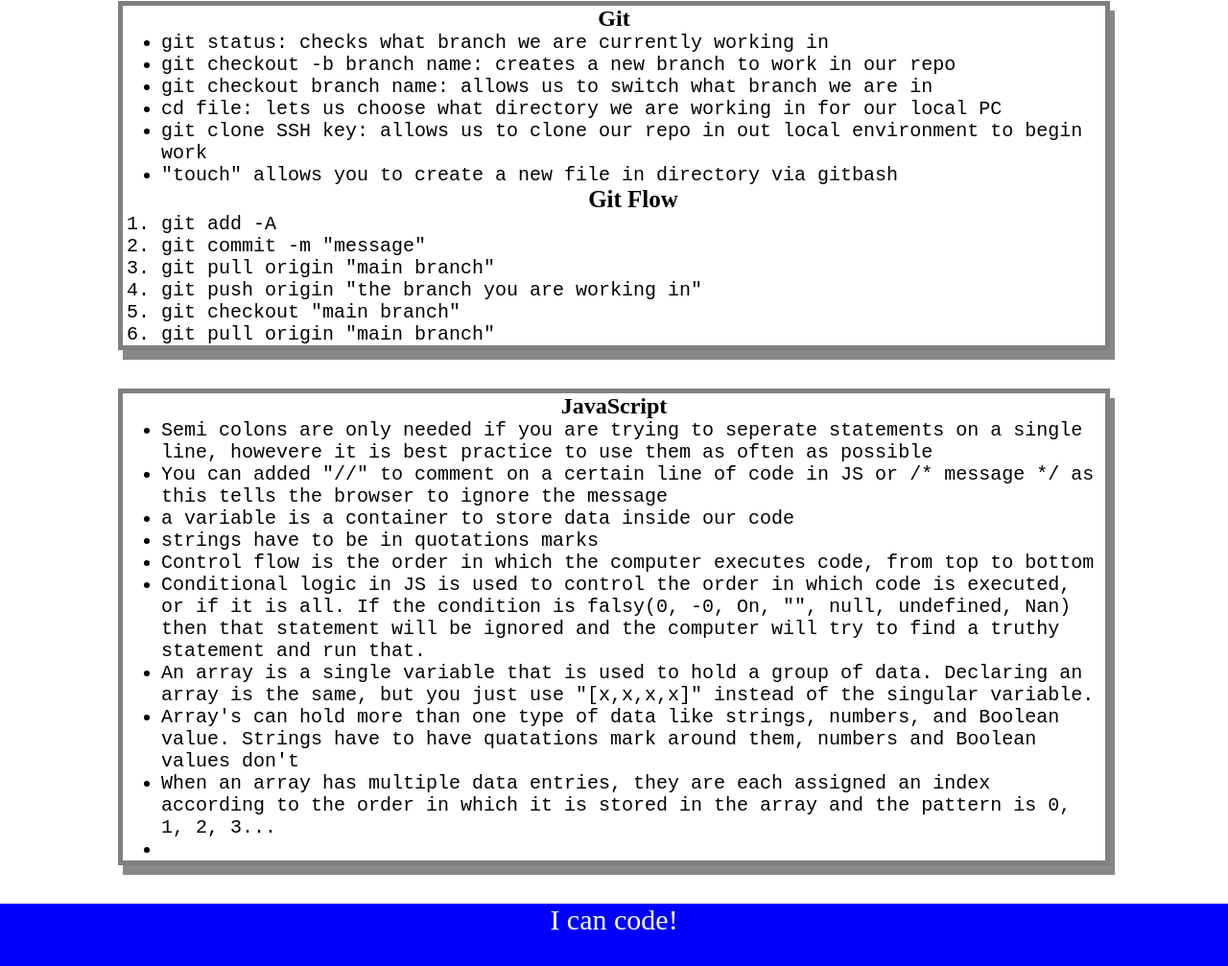
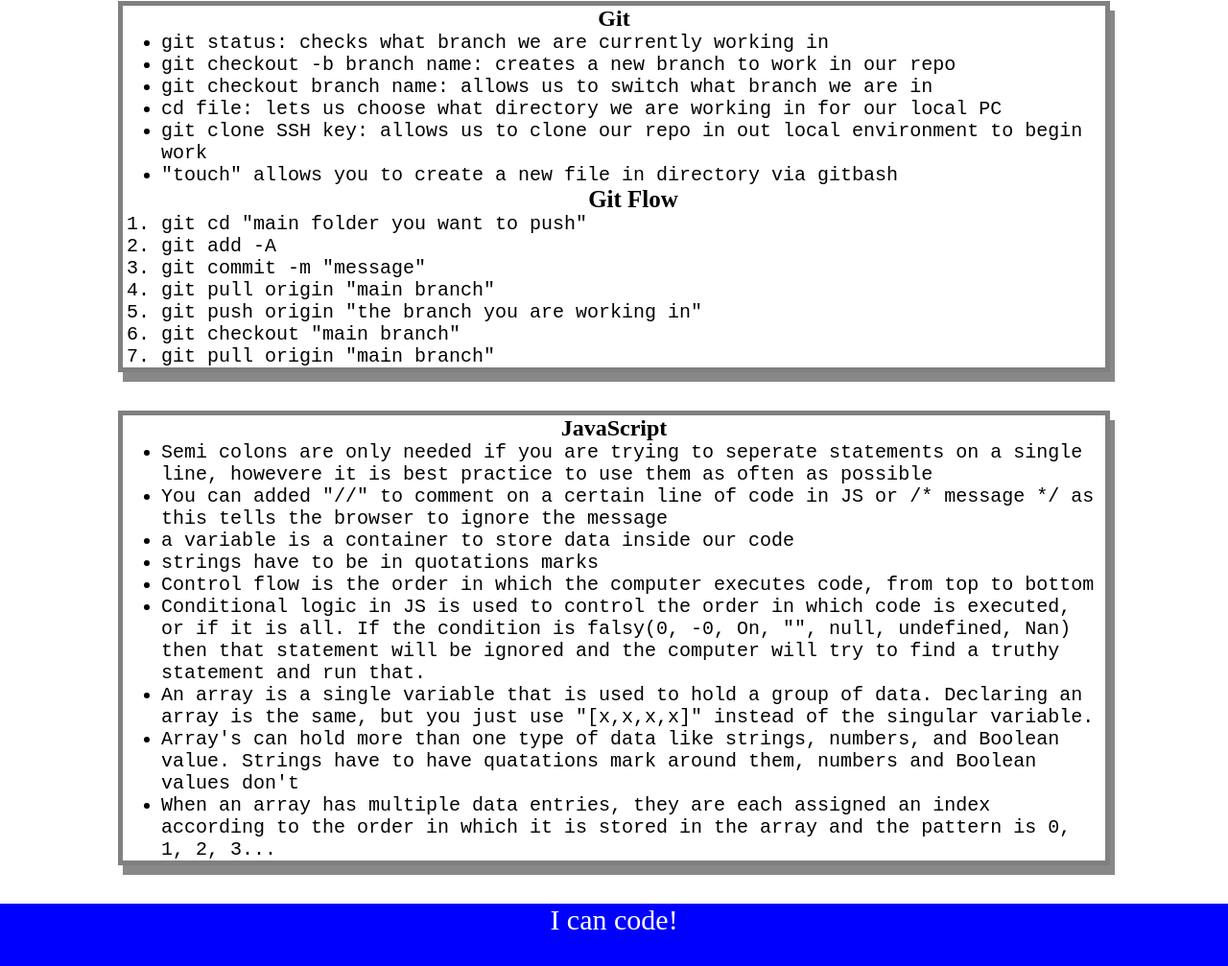
Before and after one commit to MarcusC811/Prework-study-guide, a plain HTML site: page index.html in a window 1280 px wide. Shown: the part 1256-2263 px from the top of the page at 96% size. Drawn offline with Linux system fonts and the light colour scheme.

```diff
--- a/index.html
+++ b/index.html
@@ -57,6 +57,7 @@
         <li>git clone SSH key: allows us to clone our repo in out local environment to begin work</li>
         <li>"touch" allows you to create a new file in directory via gitbash</li>
         <ol> <h2 style="font-size: 25px;"> Git Flow </h2>
+          <li> git cd "main folder you want to push" </li>
           <li> git add -A </li>
           <li> git commit -m "message" </li>
           <li> git pull origin "main branch" </li>
@@ -80,7 +81,6 @@
         <li> An array is a single variable that is used to hold a group of data. Declaring an array is the same, but you just use "[x,x,x,x]" instead of the singular variable. </li>
         <li> Array's can hold more than one type of data like strings, numbers, and Boolean value. Strings have to have quatations mark around them, numbers and Boolean values don't </li>
         <li> When an array has multiple data entries, they are each assigned an index according to the order in which it is stored in the array and the pattern is 0, 1, 2, 3... </li>
-        <li>  </li>
       </ul>
     </section>
   </main>
```
